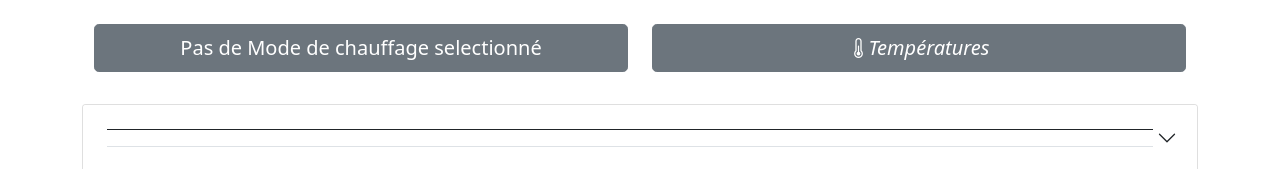
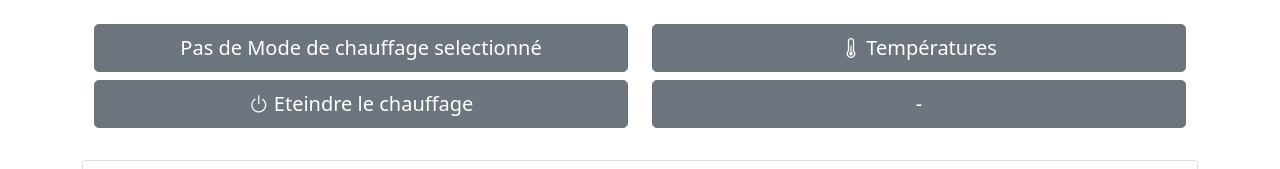
Before and after one commit to manuo1/HouseBrain, a Django app: page / in a window 1280 px wide. Shown: the part 76-245 px from the top of the page. Run offline with Django 3.2, Linux system fonts and the light colour scheme; data that the repository does not hold is empty; parts of the project's set-up code (start-up, migrations or seed data) failed here and were passed over; some libraries are stand-ins or nearby versions.

Commit message:
add a temporary heating shutdown

```diff
--- a/housebrain/templates/homepage.html
+++ b/housebrain/templates/homepage.html
@@ -9,7 +9,15 @@
       <a href="{% url 'housebrain:heating_calendar' %}" class="btn btn-secondary btn-lg d-block" role="button">{% if current_heating_mode %}Mode de chauffage : {{current_heating_mode.name}}{% else %}Pas de Mode de chauffage selectionné{% endif %}</a>
     </div>
     <div class="col-lg-6 pb-2">
-      <a href="{% url 'housebrain:heating_homepage' %}" class="btn btn-secondary btn-lg d-block" role="button"><i class="bi bi-thermometer-half">Températures</i></a>
+      <a href="{% url 'housebrain:heating_homepage' %}" class="btn btn-secondary btn-lg d-block" role="button"><i class="bi bi-thermometer-half"></i> Températures</a>
+    </div>
+  </div>
+  <div class="row align-items-center">
+    <div class="col-lg-6 pb-2">
+      {% include "parts/homepage/buttons/turn_off_heating.html" %}
+    </div>
+    <div class="col-lg-6 pb-2">
+      <a href="#" class="btn btn-secondary btn-lg d-block" role="button">-</a>
     </div>
   </div>
 </div>
--- /dev/null
+++ b/housebrain/templates/parts/homepage/buttons/turn_off_heating.html
@@ -0,0 +1,35 @@
+<!-- Button trigger modal -->
+<a type="button" class="btn btn-secondary btn-lg d-block" data-bs-toggle="modal" data-bs-target="#turn_off_heating_Modal" title = "Eteindre le chauffage">
+  <i class="bi bi-power"></i> Eteindre le chauffage
+</a>
+
+<!-- Modal -->
+<div class="modal fade" id="turn_off_heating_Modal" tabindex="-1" aria-labelledby="turn_off_heating_ModalLabel" aria-hidden="true">
+  <div class="modal-dialog modal-sm">
+    <div class="modal-content">
+      <!-- Modal header -->
+      <div class="modal-header">
+        <h5 class="modal-title" id="turn_off_heating_ModalLabel">
+            Eteindre le chauffage<br>
+        </h5>
+        <button type="button" class="btn-close" data-bs-dismiss="modal" aria-label="Close"></button>
+      </div>
+      <!-- Modal body & Form -->
+      <form action="{% url 'housebrain:homepage' %}" method="post">
+      {% csrf_token %}
+        <div class="modal-body">
+
+          {{manual_temperature_form.manual_mode_start.label}} : {{manual_temperature_form.manual_mode_start}}<br>
+          {{manual_temperature_form.manual_mode_end.label}} : {{manual_temperature_form.manual_mode_end}}<br>
+          {{manual_temperature_form.manual_setpoint_temperature.label}} : {{manual_temperature_form.manual_setpoint_temperature}}<br>
+
+        </div>
+        <!-- Modal footer -->
+        <div class="modal-footer">
+          <button type="button" class="btn btn-secondary" data-bs-dismiss="modal">Annuler</button>
+          <button type="submit" value="turn_off_heating" name="turn_off_heating" class="btn btn-success">Valider</button>
+        </div>
+      </form>
+    </div>
+  </div>
+</div>
--- a/housebrain/views.py
+++ b/housebrain/views.py
@@ -34,6 +34,56 @@ teleinfo_manager = TeleinfoManager()
 
 
 def homepage(request):
+    if request.method == 'POST' and request.user.is_authenticated:
+        turn_off_heating = request.POST.get('turn_off_heating')
+        if turn_off_heating:
+            manual_temperature_form = ManualTemperatureForm(request.POST)
+            if manual_temperature_form.is_valid():
+                manual_mode_data = {
+                    'manual_mode_start':
+                        manual_temperature_form.cleaned_data.get(
+                            'manual_mode_start'
+                        ),
+                    'manual_mode_end':
+                        manual_temperature_form.cleaned_data.get(
+                            'manual_mode_end'
+                        ),
+                    'manual_setpoint_temperature':
+                        manual_temperature_form.cleaned_data.get(
+                            'manual_setpoint_temperature'
+                        ),
+                }
+
+                rooms_ids = []
+                for room in room_manager.all_rooms():
+                    if heater_manager.room_heaters(room):
+                        rooms_ids.append(room.id)
+
+                for id in rooms_ids:
+                    room_manager.set_manual_temperature(
+                        id, manual_mode_data
+                    )
+                management.call_command('manage_heating_periods')
+                management.call_command('manage_heaters')
+
+    """ forms """
+    manual_temperature_form = ManualTemperatureForm()
+    # manual_temperature_form initials values
+    manual_temperature_form.fields[
+            'manual_mode_start'
+        ].initial = timezone.now().strftime("%Y-%m-%dT%H:%M")
+    manual_temperature_form.fields[
+            'manual_mode_end'
+        ].initial = (
+                timezone.now() + timedelta(hours=1)
+            ).strftime("%Y-%m-%dT%H:%M")
+    manual_temperature_form.fields[
+            'manual_setpoint_temperature'
+        ].initial = 5
+
+
+
+
     """ consumptions history """
     consumptions = []
     for day in list(range(8)):
@@ -44,6 +94,7 @@ def homepage(request):
         )
 
     context = {
+    'manual_temperature_form' : manual_temperature_form,
         'current_heating_mode' : heating_period_manager.current_heating_mode(),
         'consumptions' : consumptions,
         'all_heating_modes' : (
--- a/templates/navbar/heating_links.html
+++ b/templates/navbar/heating_links.html
@@ -6,8 +6,8 @@
     Chauffage
   </a>
   <ul class="dropdown-menu dropdown-menu-dark" aria-labelledby="navbarDropdownMenuLink">
-    <li><a class="dropdown-item" href="{% url 'housebrain:heating_homepage' %}"><i class="bi bi-thermometer-half">Détail</i></a></li>
-    <li><a class="dropdown-item" href="{% url 'housebrain:heating_calendar' %}"><i class="bi bi-calendar-date"> Calendrier </i></a></li>
+    <li><a class="dropdown-item" href="{% url 'housebrain:heating_homepage' %}"><i class="bi bi-thermometer-half"> Températures</i></a></li>
+    <li><a class="dropdown-item" href="{% url 'housebrain:heating_calendar' %}"><i class="bi bi-calendar-date"> Calendrier</i></a></li>
     <li><hr class="dropdown-divider"></li>
     <li><a class="dropdown-item disabled">Modes de chauffage :</a></li>
     {% for heating_mode in all_heating_modes %}
```
Also changed, not shown: housebrain/templates/parts/heating_homepage/room_with_heating_accordion.html (+3 -4 lines).
